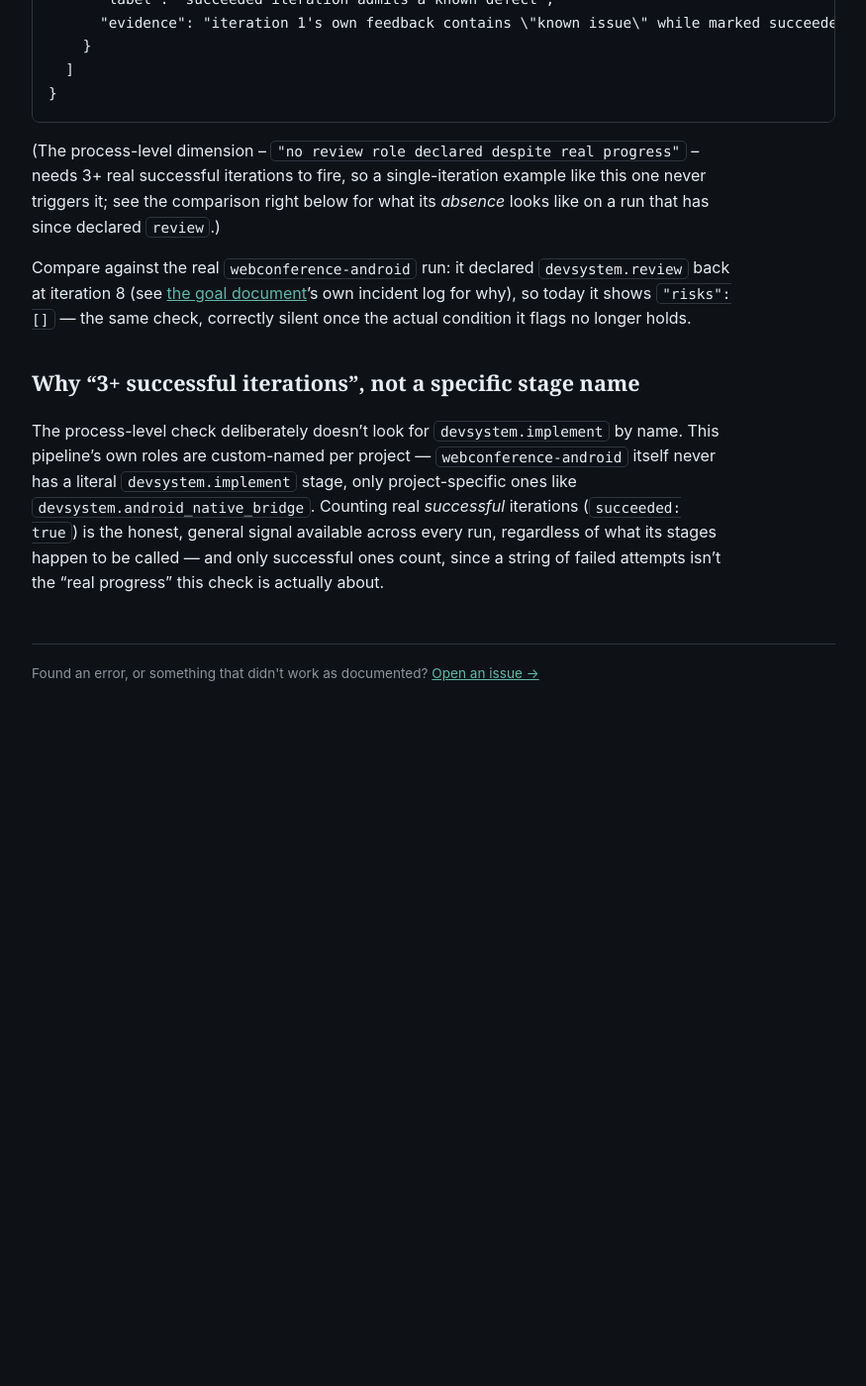
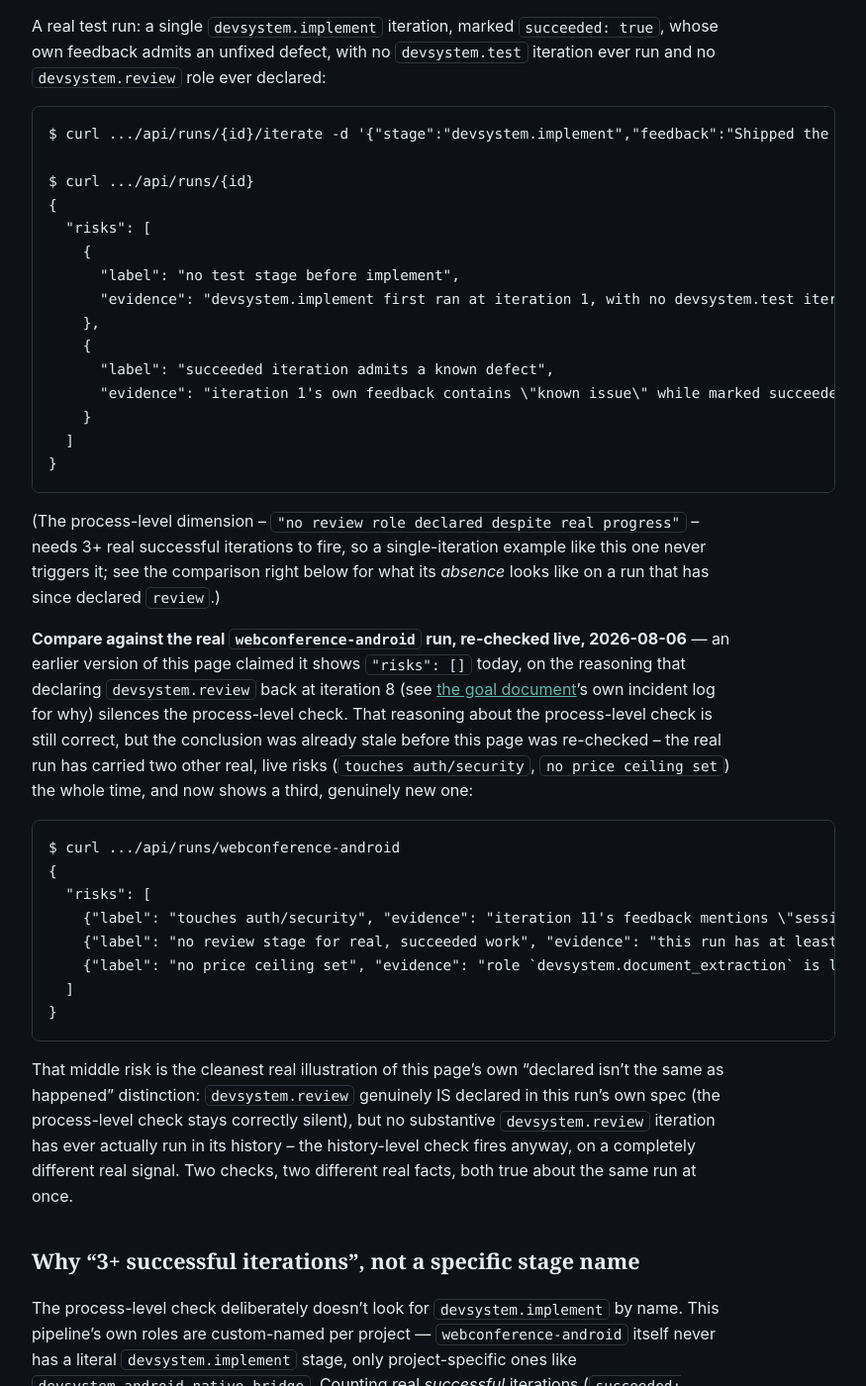
Before and after one commit to scimbe/CADS-devsystem-docs, a Jekyll site: the page built from _explanation/risk-annotations.md, in a window 1280 px wide and 1400 px high, scrolled down 4599 px. Shown: the whole window at 99% size, without its empty margins (322-1197 px from the left). Built offline with Jekyll 4.4.1, drawn with Linux system fonts in a browser that asks for light colours; before the commit the page ends 5355 px from its top, so only the background shows below that; some of the changed text lies outside the part shown.

Commit message:
explanation: document the new review risk annotation, fix a stale live example
CADS-devsystem@1e36cbc added no_review_for_succeeded_work. Documents
it alongside its closest sibling (test-before-implement) and the
existing, complementary process-level "review declared" check.

Also fixes a real, live gap this same investigation caught: the
page's own "real, live example" claimed the actual webconference-android
run shows "risks": [] today -- re-checked live, that was already
stale (it has carried two other real risks the whole time) even
before the new check existed. Replaced with the real, current
3-risk state, which turns out to be the cleanest real illustration
of the page's own "declared isn't the same as happened" point: review
IS declared in that run's spec, but never substantively happened in
its history -- two different checks, two different true facts, same
run.

````diff
--- a/_explanation/risk-annotations.md
+++ b/_explanation/risk-annotations.md
@@ -17,7 +17,8 @@ LLM-judgment-in-disguise.
 - **History-only checks** (`preflight_annotations`) — a security-relevant keyword in the latest
   iteration's feedback, `devsystem.implement` running before any *substantive* `devsystem.test`
   iteration, a new service proposal with no `price_ceiling`, a `succeeded: true` iteration whose
-  own feedback admits a known defect, and a mandatory check-in cadence that's effectively disabled.
+  own feedback admits a known defect, real succeeded work with no substantive `devsystem.review`
+  iteration anywhere in history, and a mandatory check-in cadence that's effectively disabled.
   These only need a run's `RunState` — its iteration history — so they're usable everywhere a run's
   history is available, including `devsystem_checkin`'s own binary (which never loads the run's spec
   at all).
@@ -32,6 +33,20 @@ LLM-judgment-in-disguise.
   25+ characters and 8+ distinct words. A `devsystem.test` record that doesn't clear both doesn't
   count as real evidence testing happened, and the check falls through to flagging the risk as if
   no test iteration existed at all.
+
+  **Declaring `review` isn't the same as it ever actually happening** — [the goal document](https://github.com/scimbe/CADS-devsystem/blob/main/docs/development-system-goal.md)'s
+  own §5 names this gap directly: "a role-filler can mark an iteration `succeeded: true` without
+  passing through `review`... at all." `no review stage for real, succeeded work` flags a run with
+  at least one real `succeeded: true` iteration but no `devsystem.review` iteration anywhere in
+  history substantive enough to count (the identical 25+ character / 8+ distinct word bar as the
+  test-stage check above, same rubber-stamp-proofing). Deliberately advisory, not a block — a
+  separate, narrower hard `409` already exists for marking a *requirement* verified without real
+  review evidence (see [Requirements, verification, and automode]({{ '/explanation/requirements-and-automode/' | relative_url }})),
+  but nothing yet stops an *iteration* itself from counting as done the same way. Complementary to,
+  not the same as, the process-level "review role declared" check below: that one asks whether
+  `devsystem.review` exists in the run's own spec at all; this one asks whether real review
+  substance ever actually showed up in history, regardless of whether the role was ever declared —
+  a run can pass one and still fail the other.
 
   **Contradicting yourself doesn't go unnoticed either** — a different flavor of the same
   discipline, this one going after a gap [the goal document's §5 quality-bar table](https://github.com/scimbe/CADS-devsystem/blob/main/docs/development-system-goal.md)
@@ -192,10 +207,30 @@ successful iterations to fire, so a single-iteration example like this one never
 the comparison right below for what its *absence* looks like on a run that has since declared
 `review`.)
 
-Compare against the real `webconference-android` run: it declared `devsystem.review` back at
-iteration 8 (see [the goal document](https://github.com/scimbe/CADS-devsystem/blob/main/docs/development-system-goal.md)'s
-own incident log for why), so today it shows `"risks": []` — the same check, correctly silent once
-the actual condition it flags no longer holds.
+**Compare against the real `webconference-android` run, re-checked live, 2026-08-06** — an earlier
+version of this page claimed it shows `"risks": []` today, on the reasoning that declaring
+`devsystem.review` back at iteration 8 (see [the goal document](https://github.com/scimbe/CADS-devsystem/blob/main/docs/development-system-goal.md)'s
+own incident log for why) silences the process-level check. That reasoning about the
+process-level check is still correct, but the conclusion was already stale before this page was
+re-checked -- the real run has carried two other real, live risks (`touches auth/security`,
+`no price ceiling set`) the whole time, and now shows a third, genuinely new one:
+
+```
+$ curl .../api/runs/webconference-android
+{
+  "risks": [
+    {"label": "touches auth/security", "evidence": "iteration 11's feedback mentions \"session\""},
+    {"label": "no review stage for real, succeeded work", "evidence": "this run has at least one succeeded:true iteration, but no devsystem.review iteration anywhere in its history that's substantive enough to count as real evidence review happened (25+ characters and 8+ distinct words of feedback, not a rubber-stamp) -- advisory today, not a block (goal doc §5)"},
+    {"label": "no price ceiling set", "evidence": "role `devsystem.document_extraction` is live in this run's own spec, was proposed needing a new service (no use_existing_service) with no real price_ceiling (none set), and nothing since has bounded what filling it could cost -- price_ceiling is never actually enforced against a real bid's price, so 0 is exactly as unbounded as unset"}
+  ]
+}
+```
+
+That middle risk is the cleanest real illustration of this page's own "declared isn't the same as
+happened" distinction: `devsystem.review` genuinely IS declared in this run's own spec (the
+process-level check stays correctly silent), but no substantive `devsystem.review` iteration has
+ever actually run in its history -- the history-level check fires anyway, on a completely different
+real signal. Two checks, two different real facts, both true about the same run at once.
 
 ## Why "3+ successful iterations", not a specific stage name
 
````
